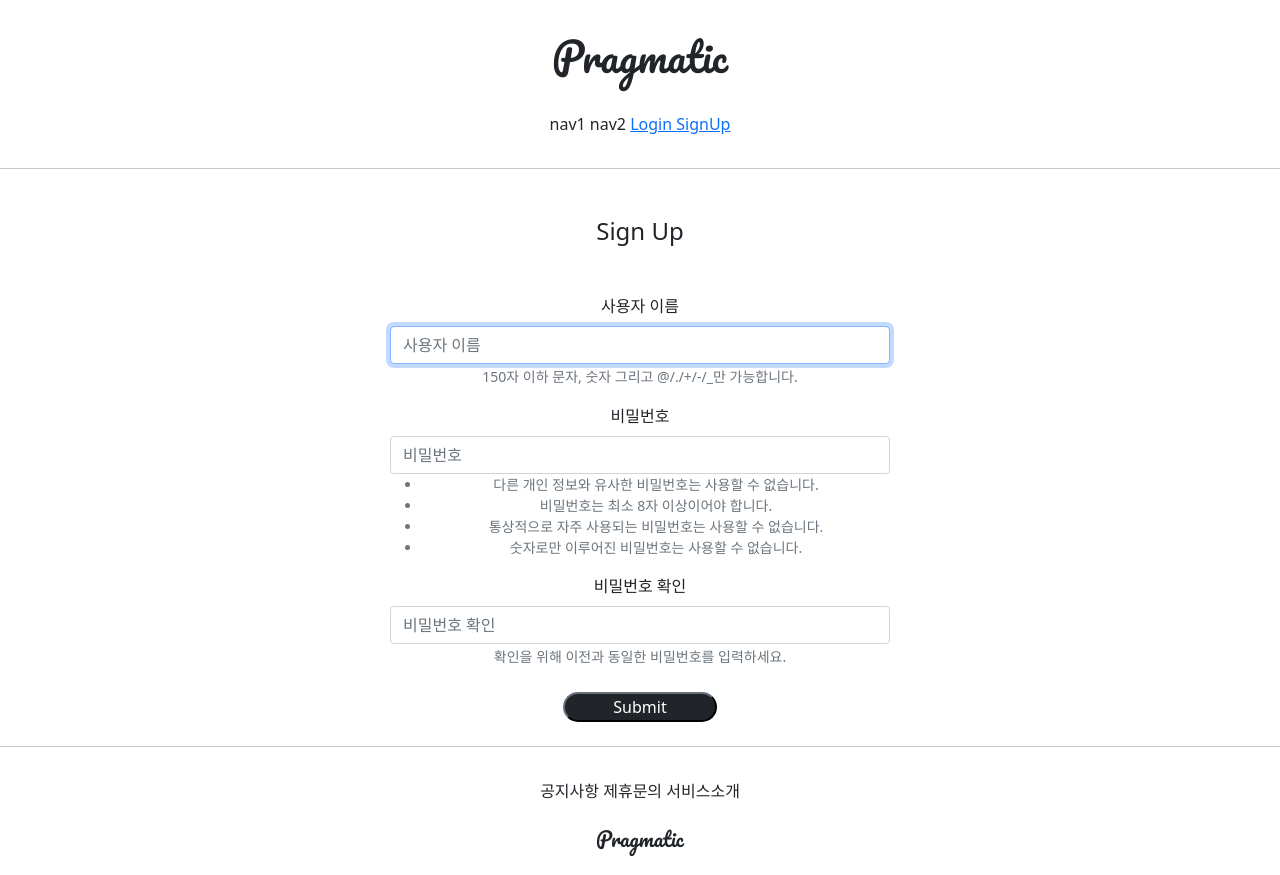
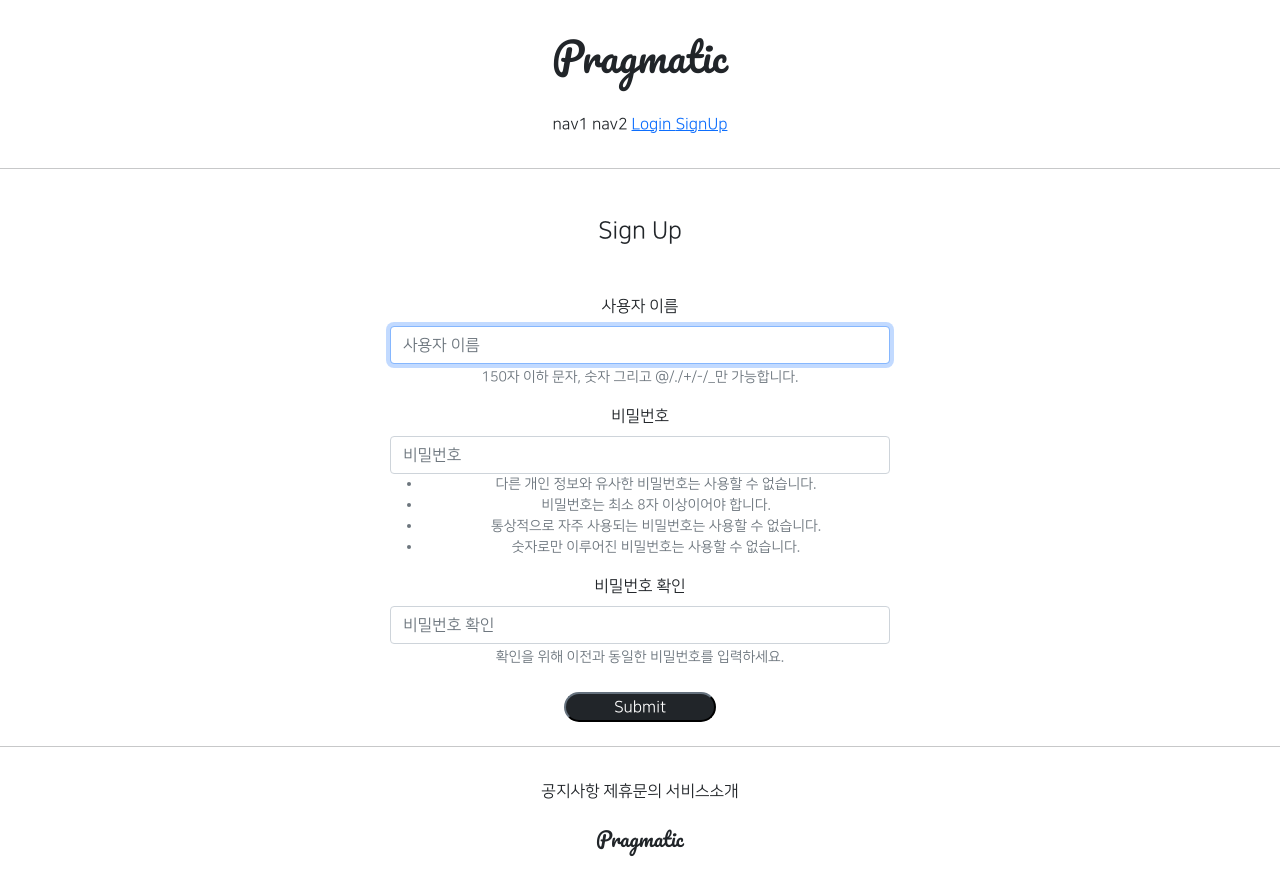
Before and after one commit to STAND-JIN/gis_1ban_1, a Django app: page /accounts/create/ in a window 1280 px wide. Run offline with Django 3.2, Linux system fonts and the light colour scheme; parts of the project's set-up code (start-up, migrations or seed data) failed here and were passed over; some libraries are stand-ins or nearby versions.

Commit message:
7/14 1ban class commit 4

```diff
--- a/accountapp/templates/accountapp/login.html
+++ b/accountapp/templates/accountapp/login.html
@@ -3,6 +3,8 @@
 
 {% block content %}
 
+
+    <!-- 부트스트랩4 이용하여 max-width값 설정 -->
 <div class="text-center mw-500 m-auto">
     <div class="m-5">
         <h4>Login</h4>
--- a/templates/base.html
+++ b/templates/base.html
@@ -3,7 +3,7 @@
 
 {% include 'head.html' %}
 
-<body>
+<body style="font-family: 'NanumSquareR">
 
 {% include 'header.html' %}
 
--- a/templates/head.html
+++ b/templates/head.html
@@ -14,7 +14,31 @@
     <link rel="preconnect" href="https://fonts.gstatic.com" crossorigin>
     <link href="https://fonts.googleapis.com/css2?family=Pacifico&display=swap" rel="stylesheet">
 
-    {# DEFAULT CSS LINKS   #}
+    {# DEFAULT CSS LINKS #}
     <link rel="stylesheet" type="text/css" href="{% static 'base.css' %}">
 
+    <!-- local은 이 컴퓨터에 해당 파일이 있으면 가져옴. -->
+    <style>
+        @font-face {
+            font-family: 'NanumSquareR';
+            src: local('NanumSquareR'),
+            url("{% static 'fonts/NanumSquareR.otf' %}") format("opentype");
+        }
+        @font-face {
+            font-family: 'NanumSquareEB';
+            src: local('NanumSquareEB'),
+            url("{% static 'fonts/NanumSquareEB.otf' %}") format("opentype");
+        }
+        @font-face {
+            font-family: 'NanumSquareB';
+            src: local('NanumSquareB'),
+            url("{% static 'fonts/NanumSquareB.otf' %}") format("opentype");
+        }
+        @font-face {
+            font-family: 'NanumSquareL';
+            src: local('NanumSquareL'),
+            url("{% static 'fonts/NanumSquareL.otf' %}") format("opentype");
+        }
+    </style>
+
 </head>
```
Also changed, not shown: static/fonts/NanumSquareB.otf (added), static/fonts/NanumSquareEB.otf (added), static/fonts/NanumSquareL.otf (added), static/fonts/NanumSquareR.otf (added).
